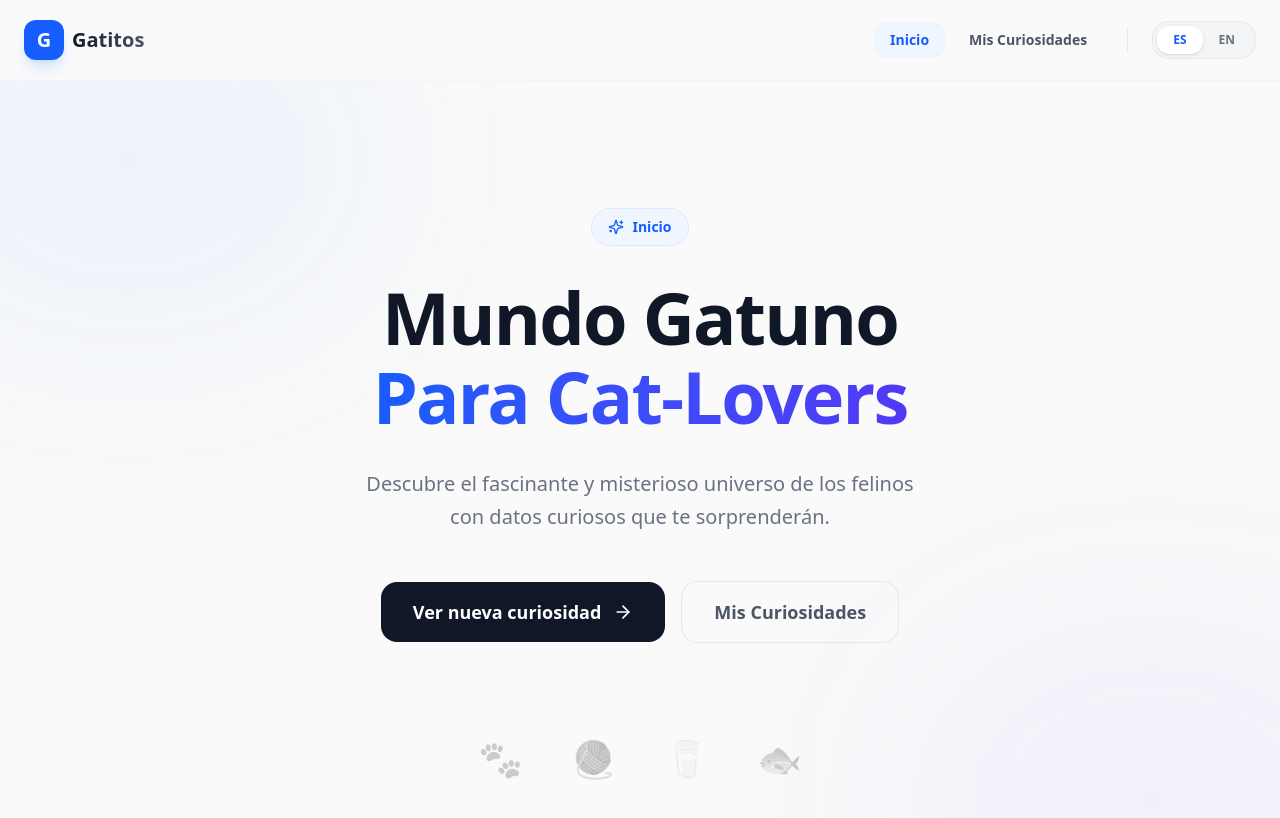
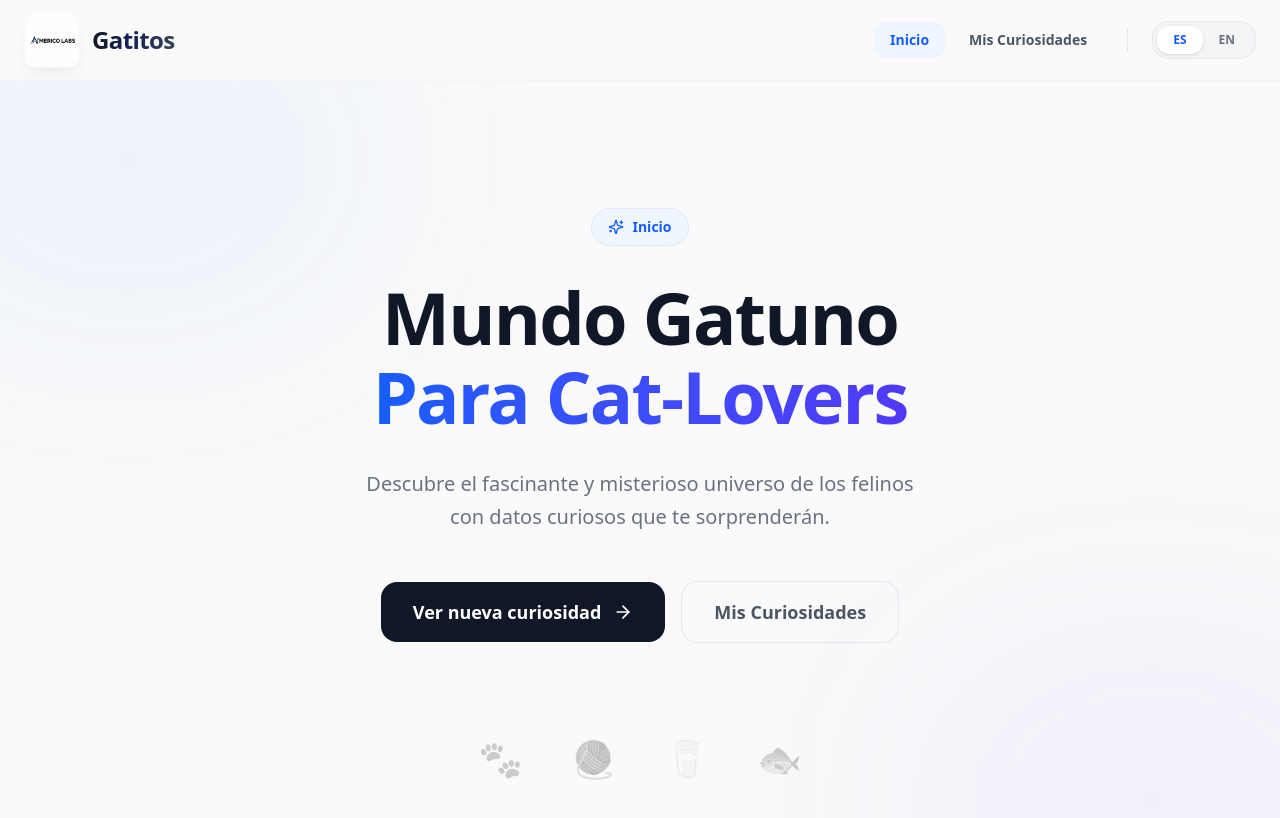
Before and after one commit to mequito3/Curiosidades-de-gatitos-Prueba, a Next.js app: page / in a window 1280 px wide. Shown: the top 818 px of the page. Built offline with nearby package versions, Linux system fonts and the light colour scheme.

Commit message:
Integrated custom logo and fixed navbar hydration

```diff
--- a/app/components/Navbar.tsx
+++ b/app/components/Navbar.tsx
@@ -5,6 +5,7 @@ import Link from 'next/link';
 import { usePathname } from 'next/navigation';
 import { Menu, X } from 'lucide-react';
 import { useLanguage } from './LanguageContext';
+import Image from 'next/image';
 
 export default function Navbar() {
   const { language, setLanguage, t, mounted } = useLanguage();
@@ -13,9 +14,23 @@ export default function Navbar() {
 
   const closeMenu = () => setIsMenuOpen(false);
 
+  // Return a stable placeholder during server-side rendering or before mounting
+  if (!mounted) {
+    return (
+      <header className="fixed top-0 left-0 right-0 z-50 bg-[#fafafa]/80 dark:bg-[#0a0a0a]/80 backdrop-blur-xl border-b border-gray-100 dark:border-gray-800 h-20">
+        <div className="max-w-7xl mx-auto px-6 h-full flex items-center justify-between">
+          <div className="flex items-center gap-3">
+            <div className="w-12 h-12 sm:w-14 sm:h-14 bg-gray-100 dark:bg-gray-800 rounded-xl" />
+            <div className="h-6 w-24 bg-gray-100 dark:bg-gray-800 rounded-lg" />
+          </div>
+        </div>
+      </header>
+    );
+  }
+
   const navLinkClass = (path: string) => `
     relative px-4 py-2 rounded-xl text-sm font-semibold transition-all duration-300
-    ${(mounted ? pathname : '/') === path
+    ${pathname === path
       ? 'text-blue-600 bg-blue-50 dark:bg-blue-900/20'
       : 'text-gray-600 dark:text-gray-400 hover:text-gray-900 dark:hover:text-white hover:bg-gray-100 dark:hover:bg-gray-800'}
   `;
@@ -27,11 +42,18 @@ export default function Navbar() {
   return (
     <header className="fixed top-0 left-0 right-0 z-50 bg-[#fafafa]/80 dark:bg-[#0a0a0a]/80 backdrop-blur-xl border-b border-gray-100 dark:border-gray-800">
       <nav className="max-w-7xl mx-auto px-6 h-20 flex items-center justify-between">
-        <Link href="/" className="flex items-center gap-2 group transition-transform active:scale-95">
-          <div className="w-10 h-10 bg-blue-600 rounded-xl flex items-center justify-center text-white shadow-lg shadow-blue-500/20 group-hover:rotate-12 transition-transform">
-            <span className="text-xl font-bold">G</span>
+        <Link href="/" className="flex items-center gap-3 group transition-transform active:scale-95">
+          <div className="relative w-12 h-12 sm:w-14 sm:h-14 overflow-hidden rounded-xl bg-white/50 dark:bg-white/10 p-1 flex items-center justify-center border border-gray-100/50 dark:border-white/10 shadow-lg shadow-black/5">
+            <Image
+              src="/logo.webp"
+              alt="Logo"
+              width={60}
+              height={60}
+              className="w-full h-full object-contain group-hover:scale-110 transition-transform duration-500"
+              priority
+            />
           </div>
-          <span className="text-xl font-bold bg-clip-text text-transparent bg-gradient-to-r from-gray-900 to-gray-600 dark:from-white dark:to-gray-400">
+          <span className="text-xl sm:text-2xl font-black bg-clip-text text-transparent bg-gradient-to-r from-gray-900 via-blue-950 to-gray-700 dark:from-white dark:via-blue-100 dark:to-gray-300 tracking-tight">
             Gatitos
           </span>
         </Link>
```
Also changed, not shown: public/logo.webp (added).
